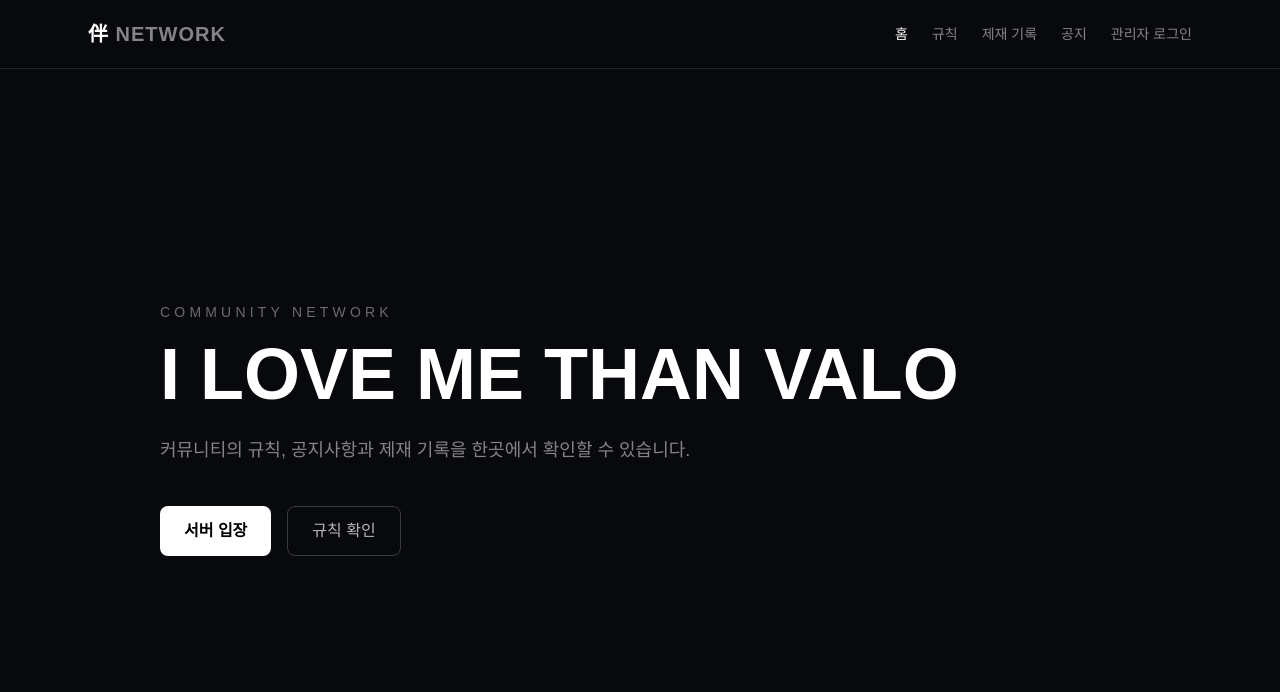
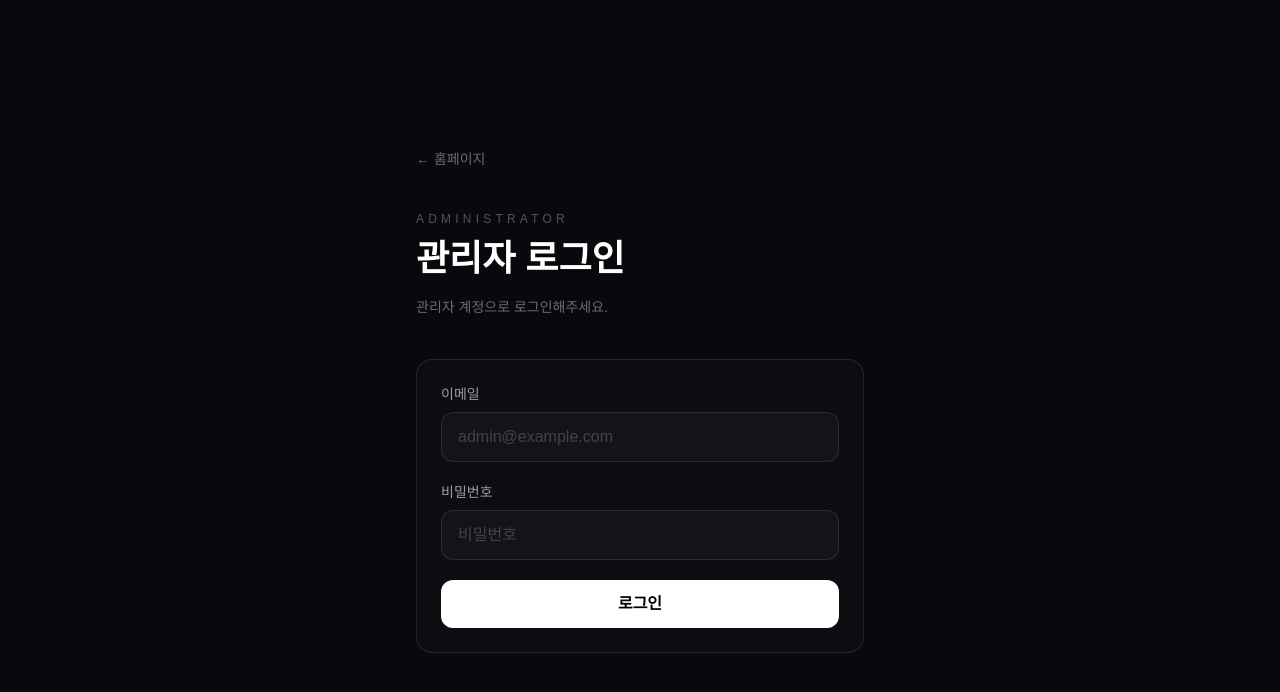
Before and after one commit to chauiseon-ship-it/gyeol-web, a Next.js app: page /admin/login in a window 1280 px wide. Shown: the top 692 px of the page. Built offline with nearby package versions, Linux system fonts and the light colour scheme; no server answers.

Commit message:
관리자 로그인 페이지 수정

```diff
--- a/app/admin/login/page.tsx
+++ b/app/admin/login/page.tsx
@@ -1,98 +1,119 @@
 "use client";
 
-export default function Home() {
-  function openDiscord() {
-    // Discord 데스크톱 앱 실행 시도
-    window.location.href = "discord://-/invite/m7ND3bucfh";
+import { useState } from "react";
+import { useRouter } from "next/navigation";
+import { createClient } from "../utils/supabase/client";
 
-    // 앱 실행이 안 되는 경우 웹 초대 페이지로 이동
-    setTimeout(() => {
-      window.location.href = "https://discord.gg/m7ND3bucfh";
-    }, 1500);
+export default function AdminLoginPage() {
+  const router = useRouter();
+  const supabase = createClient();
+
+  const [email, setEmail] = useState("");
+  const [password, setPassword] = useState("");
+  const [loading, setLoading] = useState(false);
+  const [message, setMessage] = useState("");
+
+  async function login() {
+    if (!email.trim() || !password) {
+      setMessage("이메일과 비밀번호를 입력해주세요.");
+      return;
+    }
+
+    setLoading(true);
+    setMessage("");
+
+    const { error } = await supabase.auth.signInWithPassword({
+      email: email.trim(),
+      password,
+    });
+
+    if (error) {
+      console.error(error);
+      setMessage("이메일 또는 비밀번호를 확인해주세요.");
+      setLoading(false);
+      return;
+    }
+
+    router.push("/admin");
+    router.refresh();
   }
 
   return (
-    <main className="min-h-screen bg-[#08090c] text-white">
-      {/* 상단 메뉴 */}
-      <header className="border-b border-white/10">
-        <div className="mx-auto flex max-w-6xl items-center justify-between px-6 py-5">
-          <a href="/" className="text-xl font-bold tracking-wider">
-            伴 <span className="text-white/50">NETWORK</span>
-          </a>
+    <main className="flex min-h-screen items-center justify-center bg-[#08090c] px-6 text-white">
+      <div className="w-full max-w-md">
+        <a
+          href="/"
+          className="text-sm text-white/40 transition hover:text-white"
+        >
+          ← 홈페이지
+        </a>
 
-          <nav className="flex gap-6 text-sm text-white/50">
-            <a
-              href="/"
-              className="text-white transition hover:text-white"
-            >
-              홈
-            </a>
+        <div className="mt-10">
+          <p className="text-xs tracking-[0.35em] text-white/30">
+            ADMINISTRATOR
+          </p>
 
-            <a
-              href="/rules"
-              className="transition hover:text-white"
-            >
-              규칙
-            </a>
+          <h1 className="mt-3 text-4xl font-bold">
+            관리자 로그인
+          </h1>
 
-            <a
-              href="/sanctions"
-              className="transition hover:text-white"
-            >
-              제재 기록
-            </a>
+          <p className="mt-4 text-sm leading-6 text-white/40">
+            관리자 계정으로 로그인해주세요.
+          </p>
+        </div>
 
-            <a
-              href="/notice"
-              className="transition hover:text-white"
-            >
-              공지
-            </a>
+        <div className="mt-10 space-y-5 rounded-2xl border border-white/10 bg-white/[0.02] p-6">
+          <div>
+            <label className="mb-2 block text-sm text-white/60">
+              이메일
+            </label>
 
-            {/* 관리자 로그인 */}
-            <a
-              href="/admin/login"
-              className="transition hover:text-white"
-            >
-              관리자 로그인
-            </a>
-          </nav>
-        </div>
-      </header>
+            <input
+              type="email"
+              value={email}
+              onChange={(e) => setEmail(e.target.value)}
+              placeholder="admin@example.com"
+              autoComplete="email"
+              className="w-full rounded-xl border border-white/10 bg-white/[0.03] px-4 py-3 text-white outline-none placeholder:text-white/20 focus:border-white/30"
+            />
+          </div>
 
-      {/* 메인 화면 */}
-      <section className="mx-auto flex min-h-[calc(100vh-81px)] max-w-5xl flex-col justify-center px-8">
-        <p className="mb-4 text-sm tracking-[0.3em] text-white/40">
-          COMMUNITY NETWORK
-        </p>
+          <div>
+            <label className="mb-2 block text-sm text-white/60">
+              비밀번호
+            </label>
 
-        <h1 className="text-5xl font-bold md:text-7xl">
-          I LOVE ME THAN VALO
-        </h1>
+            <input
+              type="password"
+              value={password}
+              onChange={(e) => setPassword(e.target.value)}
+              onKeyDown={(e) => {
+                if (e.key === "Enter") {
+                  login();
+                }
+              }}
+              placeholder="비밀번호"
+              autoComplete="current-password"
+              className="w-full rounded-xl border border-white/10 bg-white/[0.03] px-4 py-3 text-white outline-none placeholder:text-white/20 focus:border-white/30"
+            />
+          </div>
 
-        <p className="mt-6 max-w-xl text-lg leading-8 text-white/50">
-          커뮤니티의 규칙, 공지사항과 제재 기록을
-          한곳에서 확인할 수 있습니다.
-        </p>
+          {message && (
+            <div className="rounded-xl border border-white/10 bg-white/[0.03] px-4 py-3 text-sm text-white/60">
+              {message}
+            </div>
+          )}
 
-        {/* 버튼 */}
-        <div className="mt-10 flex gap-4">
           <button
             type="button"
-            onClick={openDiscord}
-            className="rounded-lg bg-white px-6 py-3 font-semibold text-black transition hover:bg-white/80"
+            onClick={login}
+            disabled={loading}
+            className="w-full rounded-xl bg-white px-4 py-3 font-semibold text-black transition hover:bg-white/80 disabled:opacity-50"
           >
-            서버 입장
+            {loading ? "로그인 중..." : "로그인"}
           </button>
-
-          <a
-            href="/rules"
-            className="rounded-lg border border-white/20 px-6 py-3 text-white/70 transition hover:bg-white/10 hover:text-white"
-          >
-            규칙 확인
-          </a>
         </div>
-      </section>
+      </div>
     </main>
   );
 }
```
